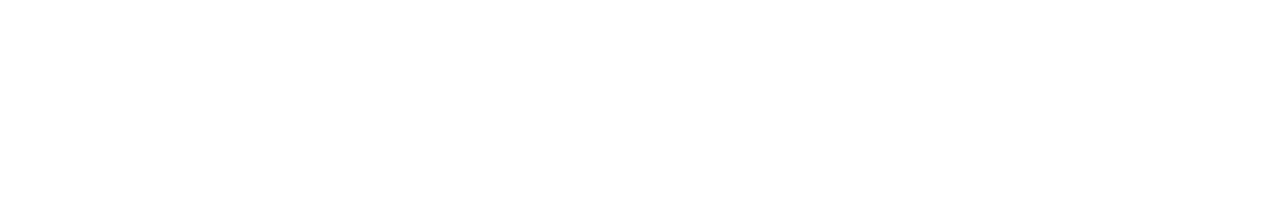
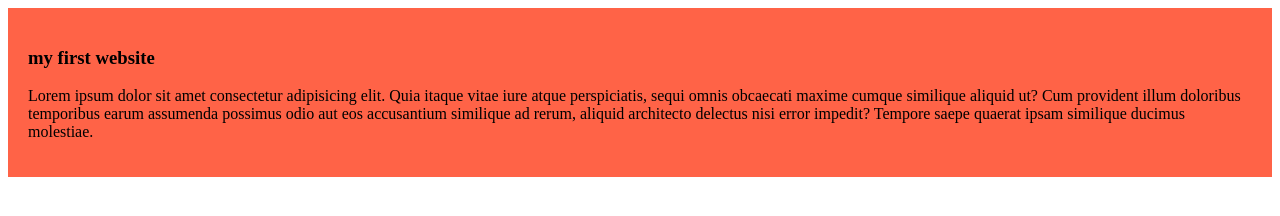
Before and after one commit to jisankhan5/my-simple-website, a plain HTML site: page index.html in a window 1280 px wide. Drawn offline with Linux system fonts and the light colour scheme.

Commit message:
added the blog

```diff
--- a/index.html
+++ b/index.html
@@ -4,8 +4,12 @@
     <meta charset="UTF-8">
     <meta name="viewport" content="width=device-width, initial-scale=1.0">
     <title>my simple website</title>
+    <link rel="stylesheet" href="style.css">
 </head>
 <body>
-
+    <div>
+        <h3>my first website</h3>
+        <p>Lorem ipsum dolor sit amet consectetur adipisicing elit. Quia itaque vitae iure atque perspiciatis, sequi omnis obcaecati maxime cumque similique aliquid ut? Cum provident illum doloribus temporibus earum assumenda possimus odio aut eos accusantium similique ad rerum, aliquid architecto delectus nisi error impedit? Tempore saepe quaerat ipsam similique ducimus molestiae.</p>
+    </div>
 </body>
 </html>
--- /dev/null
+++ b/style.css
@@ -0,0 +1,4 @@
+div{
+    background-color: tomato;
+    padding: 20px;
+}
```
